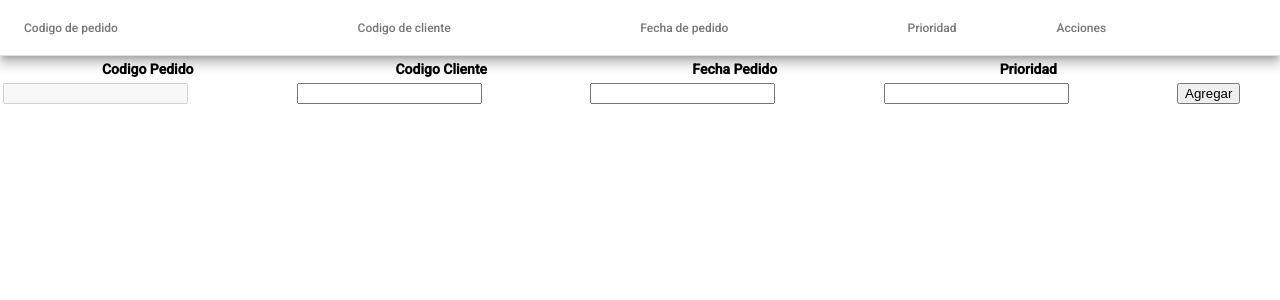
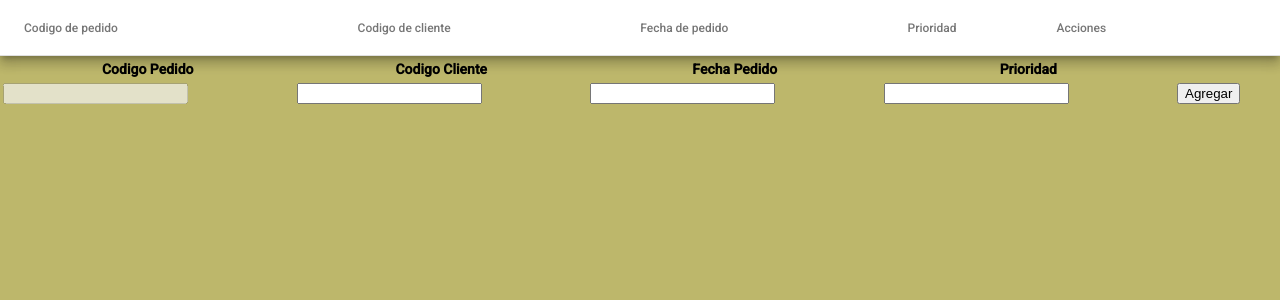
Before and after one commit to Jhovi/MrJuerga, an Angular app: page / in a window 1280 px wide. Shown: the top 300 px of the page. Built offline with nearby package versions, Linux system fonts and the light colour scheme; no server answers.

Commit message:
JKR-6 background-color modified

```diff
--- a/src/styles.css
+++ b/src/styles.css
@@ -1,4 +1,12 @@
 /* You can add global styles to this file, and also import other style files */
 
-html, body { height: 100%; }
-body { margin: 0; font-family: Roboto, "Helvetica Neue", sans-serif; }
+html,
+body {
+    height: 100%;
+    background-color: darkkhaki;
+}
+
+body {
+    margin: 0;
+    font-family: Roboto, "Helvetica Neue", sans-serif;
+}
```
